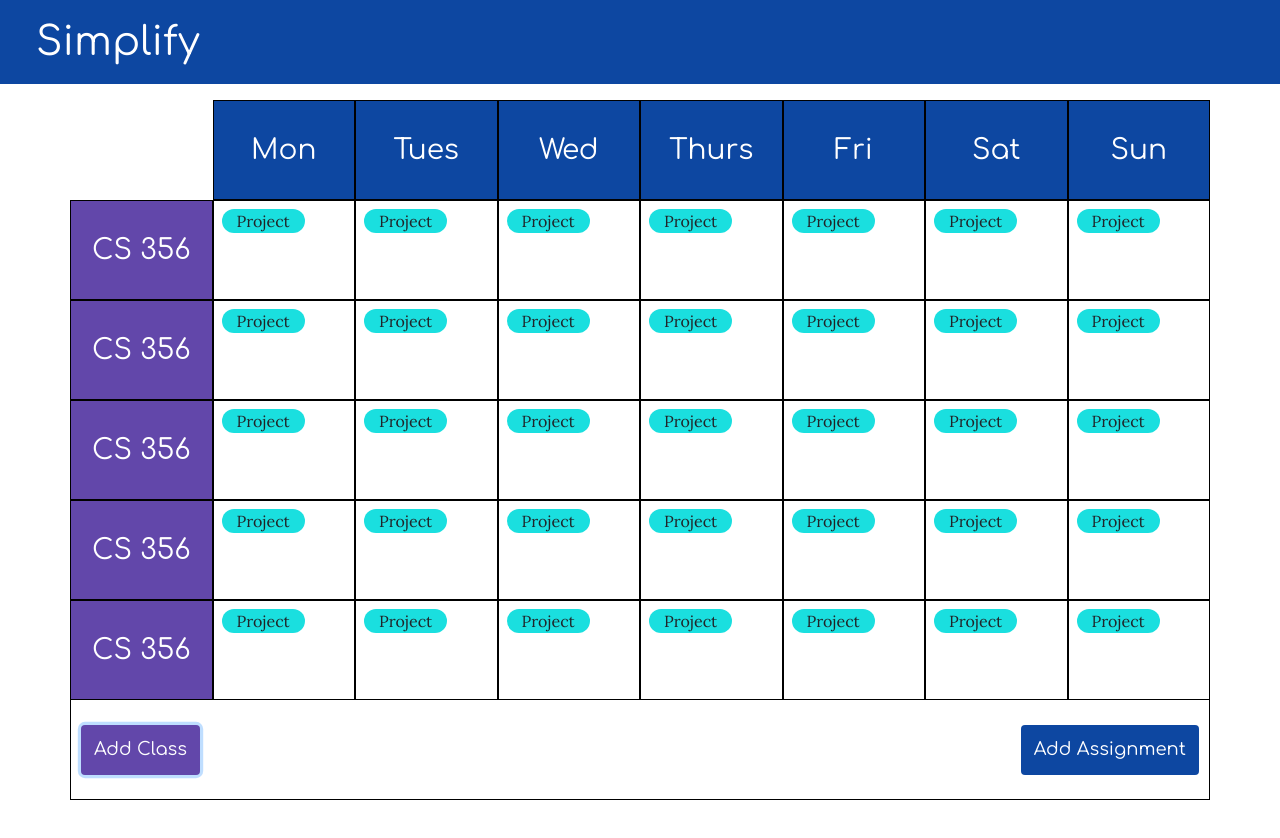
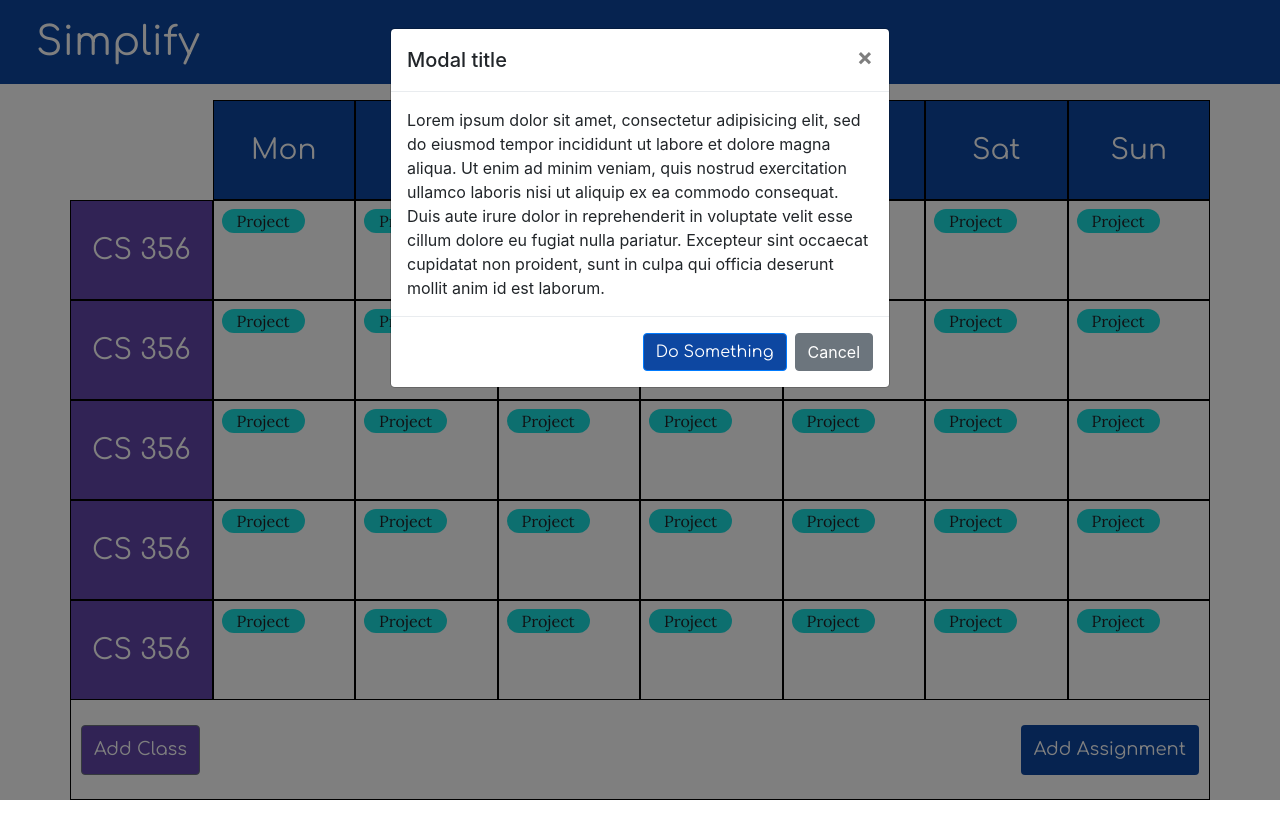
Before and after one commit to cgrimm013/356Desktop, a React (Create React App) app: page / in a window 1280 px wide. Both pictures are taken after a click on the button "Add Class". Shown: the top 838 px of the page. Built offline with nearby package versions, Linux system fonts and the light colour scheme.

Commit message:
add modal

```diff
--- a/package.json
+++ b/package.json
@@ -7,6 +7,7 @@
     "react-dom": "^16.7.0",
     "react-redux": "^6.0.0",
     "react-scripts": "2.1.3",
+    "reactstrap": "^7.1.0",
     "redux": "^4.0.1",
     "redux-thunk": "^2.3.0"
   },
--- a/src/Calendar.js
+++ b/src/Calendar.js
@@ -1,6 +1,7 @@
 import React from 'react';
 import './App.css';
 import ColoredGridItem from "./ColoredGridItem"
+import AddClass from './components/AddClass'
 import ClassRow from './ClassRow';
 import Button from './Button'
 
@@ -41,7 +42,7 @@
             <div className="row" id="bottom-row">
                 <div className="col">
                     <div className="button-container">
-                        <Button class="btn add-class" text="Add Class"></Button>
+                        <AddClass/>
                     </div>
                 </div>
                 <div className="col"></div>
--- /dev/null
+++ b/src/components/AddClass.js
@@ -0,0 +1,39 @@
+import React from 'react';
+import { Button, Modal, ModalHeader, ModalBody, ModalFooter } from 'reactstrap';
+
+class AddClass extends React.Component {
+  constructor(props) {
+    super(props);
+    this.state = {
+      modal: false
+    };
+
+    this.toggle = this.toggle.bind(this);
+  }
+
+  toggle() {
+    this.setState(prevState => ({
+      modal: !prevState.modal
+    }));
+  }
+
+  render() {
+    return (
+      <div>
+        <Button onClick={this.toggle} className="add-class">Add Class</Button>
+        <Modal isOpen={this.state.modal} toggle={this.toggle} className={this.props.className}>
+          <ModalHeader toggle={this.toggle}>Modal title</ModalHeader>
+          <ModalBody>
+            Lorem ipsum dolor sit amet, consectetur adipisicing elit, sed do eiusmod tempor incididunt ut labore et dolore magna aliqua. Ut enim ad minim veniam, quis nostrud exercitation ullamco laboris nisi ut aliquip ex ea commodo consequat. Duis aute irure dolor in reprehenderit in voluptate velit esse cillum dolore eu fugiat nulla pariatur. Excepteur sint occaecat cupidatat non proident, sunt in culpa qui officia deserunt mollit anim id est laborum.
+          </ModalBody>
+          <ModalFooter>
+            <Button color="primary" onClick={this.toggle}>Do Something</Button>{' '}
+            <Button color="secondary" onClick={this.toggle}>Cancel</Button>
+          </ModalFooter>
+        </Modal>
+      </div>
+    );
+  }
+}
+
+export default AddClass;
```
Also changed, not shown: 1 other file (tests, documents, lock files or other folders).
